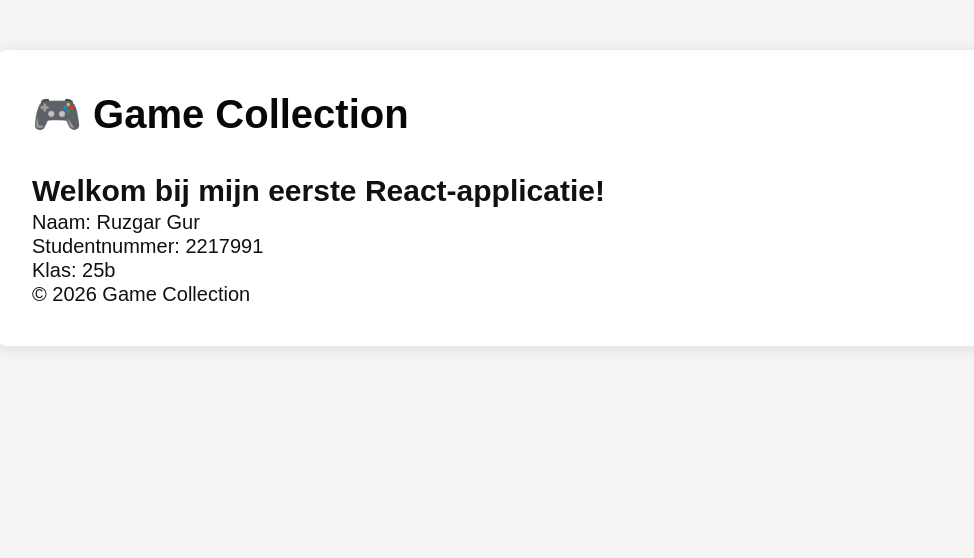
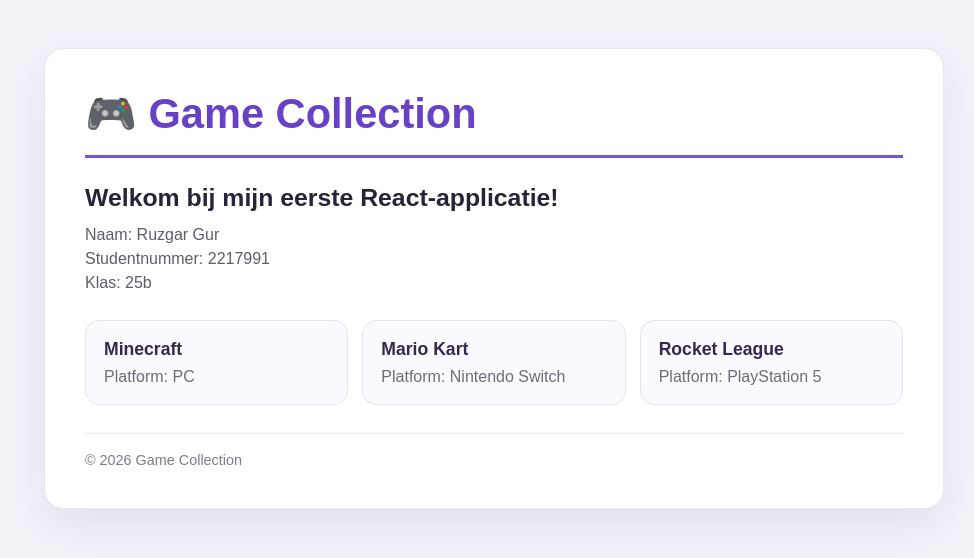
Before and after one commit to Ruzgar-0606/react, a React (Vite) app: page / in a window 1280 px wide. Shown: the top 558 px of the page, without its empty margins (146-1120 px from the left). Built offline with nearby package versions, Linux system fonts and the light colour scheme.

Commit message:
Les 4 - Props toegepast

```diff
--- a/src/App.css
+++ b/src/App.css
@@ -1,63 +1,80 @@
 .container {
-  width: min(1000px, calc(100% - 48px));
-  margin: 50px auto;
-  padding: 40px 38px;
-  border-radius: 14px;
+  width: min(900px, calc(100% - 40px));
+  margin: 48px auto;
+  padding: clamp(24px, 5vw, 40px);
+  border: 1px solid #e8e7f2;
+  border-radius: 20px;
   background: #fff;
-  box-shadow: 0 2px 18px rgb(0 0 0 / 10%);
+  box-shadow: 0 16px 44px rgb(46 38 87 / 9%);
 }
 
-.title {
-  display: flex;
-  align-items: center;
-  gap: 18px;
-  margin: 0 0 34px;
-  color: #080808;
-  font-size: 40px;
+.app-title {
+  margin: 0;
+  padding-bottom: 16px;
+  border-bottom: 3px solid #7652d6;
+  color: #6841c6;
+  font-size: clamp(2rem, 5vw, 2.6rem);
   line-height: 1.2;
 }
 
-.games {
-  margin-top: 0;
-  color: #111;
+.game-list {
+  margin-top: 26px;
 }
 
-.games h2 {
-  margin: 0;
-  font-size: 30px;
-  line-height: 1.25;
+.game-list > h2 {
+  margin: 0 0 14px;
+  color: #29233a;
+  font-size: clamp(1.2rem, 3vw, 1.55rem);
 }
 
-.games p,
-footer {
+.game-list > p {
+  margin: 6px 0;
+  color: #5f5a6e;
+}
+
+.game-cards {
+  display: grid;
+  grid-template-columns: repeat(auto-fit, minmax(210px, 1fr));
+  gap: 14px;
+  margin-top: 28px;
+}
+
+.game-card {
+  padding: 18px;
+  border: 1px solid #e7e4ef;
+  border-radius: 14px;
+  background: #faf9fd;
+  transition: box-shadow 0.2s ease, transform 0.2s ease;
+}
+
+.game-card:hover {
+  transform: translateY(-2px);
+  box-shadow: 0 8px 20px rgb(46 38 87 / 10%);
+}
+
+.game-card h3 {
+  margin: 0 0 8px;
+  color: #34284f;
+  font-size: 1.1rem;
+}
+
+.game-card p {
   margin: 0;
-  font-size: 20px;
-  line-height: 1.2;
+  color: #706a7e;
 }
 
 footer {
-  color: #111;
+  margin-top: 28px;
+  padding-top: 18px;
+  border-top: 1px solid #e8e7f2;
+  color: #817a8d;
+  font-size: 0.9rem;
 }
 
-@media (max-width: 600px) {
+@media (max-width: 480px) {
   .container {
-    width: calc(100% - 32px);
-    margin: 24px auto;
-    padding: 28px 22px;
-  }
-
-  .title {
-    gap: 12px;
-    margin-bottom: 26px;
-    font-size: clamp(26px, 7vw, 36px);
-  }
-
-  .games h2 {
-    font-size: clamp(20px, 5vw, 26px);
-  }
-
-  .games p,
-  footer {
-    font-size: 17px;
+    width: calc(100% - 24px);
+    margin: 20px auto;
+    padding: 22px 18px;
   }
 }
--- a/src/App.jsx
+++ b/src/App.jsx
@@ -1,17 +1,24 @@
 import './App.css'
 import Header from './components/Header.jsx'
 import Footer from './components/Footer.jsx'
+import GameCard from './components/GameCard.jsx'
 
 function App() {
   return (
     <div className="container">
-      <Header />
+      <Header title="🎮 Game Collection" />
 
-      <div className="games">
+      <div className="game-list">
         <h2>Welkom bij mijn eerste React-applicatie!</h2>
         <p>Naam: Ruzgar Gur</p>
         <p>Studentnummer: 2217991</p>
         <p>Klas: 25b</p>
+
+        <div className="game-cards">
+          <GameCard title="Minecraft" platform="PC" />
+          <GameCard title="Mario Kart" platform="Nintendo Switch" />
+          <GameCard title="Rocket League" platform="PlayStation 5" />
+        </div>
       </div>
 
       <Footer />
--- /dev/null
+++ b/src/components/GameCard.jsx
@@ -0,0 +1,10 @@
+function GameCard(props) {
+  return (
+    <article className="game-card">
+      <h3>{props.title}</h3>
+      <p>Platform: {props.platform}</p>
+    </article>
+  )
+}
+
+export default GameCard
--- a/src/components/Header.jsx
+++ b/src/components/Header.jsx
@@ -1,5 +1,5 @@
-function Header() {
-  return <h1 className="title">🎮 Game Collection</h1>
+function Header(props) {
+  return <h1 className="app-title">{props.title}</h1>
 }
 
 export default Header
--- a/src/index.css
+++ b/src/index.css
@@ -1,15 +1,12 @@
 * {
-    margin: 0;
-    padding: 0;
-    box-sizing: border-box;
+  box-sizing: border-box;
 }
 
 body {
-    font-family: Arial, Helvetica, sans-serif;
-    background-color: #f5f5f5;
-    color: #111111;
+  min-width: 320px;
+  min-height: 100vh;
+  margin: 0;
+  background: #f4f2f9;
+  color: #332d40;
+  font-family: Arial, Helvetica, sans-serif;
 }
-
-footer {
-    margin-top: 0;
-}
```
Also changed, not shown: inlevering.txt.
